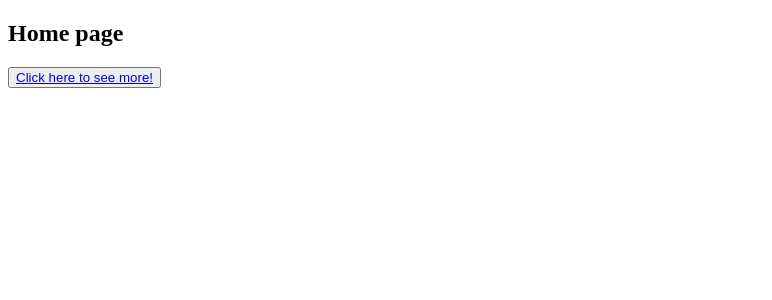
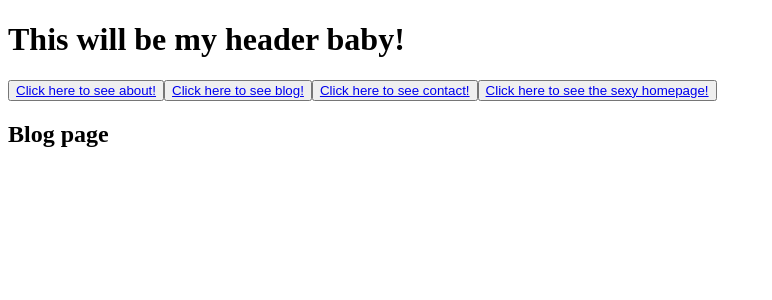
Before and after one commit to YuvalZoref/serendipity, a React (Create React App) app: page /#/Blog in a window 1280 px wide. Shown: the top 300 px of the page, without its empty margins (0-772 px from the left). Built offline with nearby package versions, Linux system fonts and the light colour scheme.

Commit message:
sorted links and routes out

```diff
--- a/src/App.js
+++ b/src/App.js
@@ -1,4 +1,4 @@
-import { BrowserRouter, Routes, Route } from "react-router-dom";
+import { Routes, Route } from "react-router-dom";
 import Home from './pages/Home'
 import About from './pages/About'
 import Blog from './pages/Blog'
@@ -6,19 +6,18 @@ import Contact from './pages/Contact'
 import NoPage from './pages/NoPage'
 
 
+
+
 export default function App() {
   return (
     <div className="App">
-      <BrowserRouter>
       <Routes>
-          <Route index element={<Home />} />
-          <Route path="/" element={<Home />} />
+        <Route exact path="/" element={<Home />} />
         <Route path="/About" element={<About />} />
         <Route path="/Blog" element={<Blog />} />
         <Route path="/Contact" element={<Contact />} />
         <Route path="*" element={<NoPage />} />
       </Routes>
-      </BrowserRouter>
     </div>
   );
 }
--- a/src/components/Header.js
+++ b/src/components/Header.js
@@ -1,8 +1,30 @@
-
+import { Link } from 'react-router-dom';
 
 
 export default function Header() {
   return (
-    <h1>This will be my header baby!</h1>
+    <div className="header">
+      <h1>This will be my header baby!</h1>
+            <button>
+          <Link to='../About'>
+            Click here to see about!
+          </Link>
+        </button>
+        <button>
+          <Link to='../Blog'>
+            Click here to see blog!
+          </Link>
+        </button>
+        <button>
+          <Link to='../Contact'>
+            Click here to see contact!
+          </Link>
+        </button>
+        <button>
+          <Link to='../'>
+            Click here to see the sexy homepage!
+          </Link>
+        </button>
+    </div>
   )
 }
--- a/src/index.js
+++ b/src/index.js
@@ -1,11 +1,13 @@
 import React from 'react';
 import ReactDOM from 'react-dom/client';
-// import { BrowserRouter } from 'react-router-dom'
+import { HashRouter as Router } from 'react-router-dom'
 import App from './App';
 
 const root = ReactDOM.createRoot(document.getElementById('root'));
 root.render(
   <React.StrictMode>
-    <App />
+    <Router>
+      <App />
+    </Router>
   </React.StrictMode>
 );
--- a/src/pages/About.js
+++ b/src/pages/About.js
@@ -5,7 +5,7 @@ export default function About() {
     <div>
       <Header />
       <h2>
-        Welcome to Serendipity creative writers
+        Welcome to Serendipity creative writers, this will be a fantastic landing page!
       </h2>
     </div>
   )
--- a/src/pages/NoPage.js
+++ b/src/pages/NoPage.js
@@ -1,3 +1,5 @@
+// import { Link } from 'react-router-dom';
+
 export default function NoPage() {
   return (
     <div>
```
Lines whose indentation alone changed are shown as unchanged.
